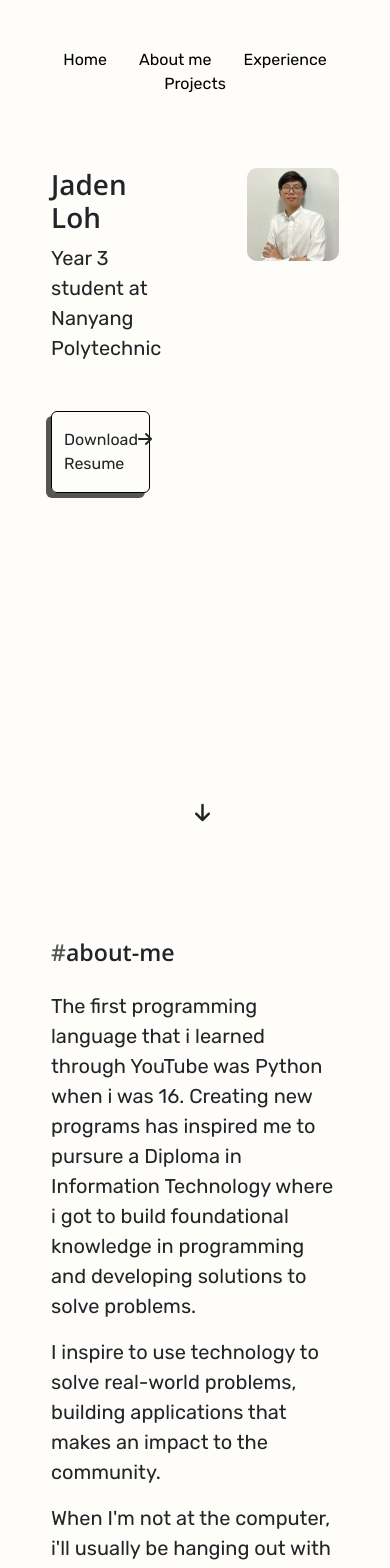
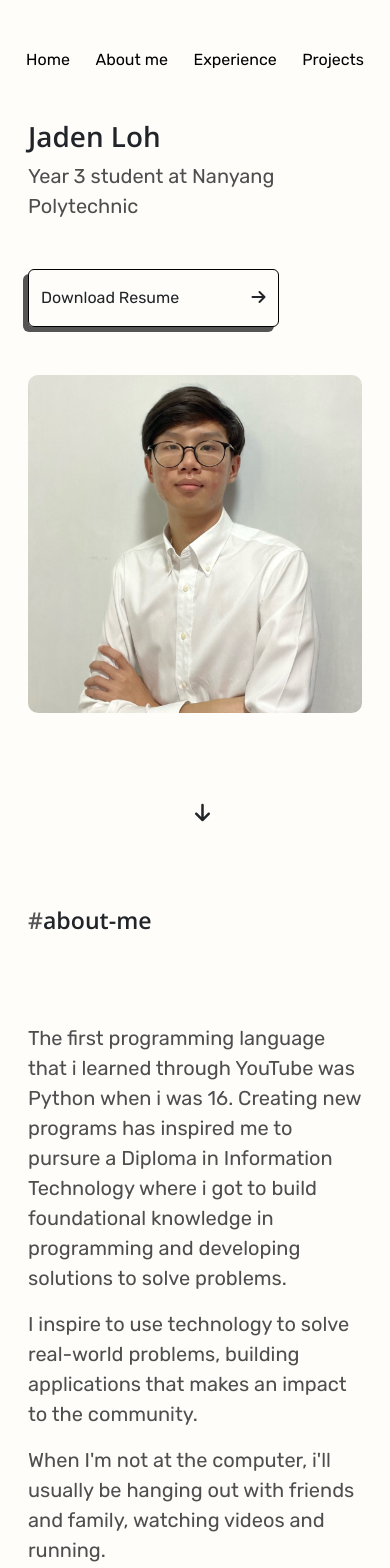
Before and after one commit to jadenlohh/portfolio, a React (Create React App) app: page / in a window 390 px wide. Shown: the top 1568 px of the page. Built offline with nearby package versions, Linux system fonts and the light colour scheme; the HTML template or start-up script is replaced by a standard one.

Commit message:
style: add responsive design to mobile devices

```diff
--- a/src/App.css
+++ b/src/App.css
@@ -1,3 +1,13 @@
 .app {
   width: 80%;
 }
+
+@media (max-width: 575.98px) {
+  .app {
+    width: 100%;
+  }
+
+  main {
+    padding: 0 1rem;
+  }
+}
--- a/src/App.js
+++ b/src/App.js
@@ -6,12 +6,15 @@ import Experience from './components/experience/Experience';
 
 function App() {
   return (
-    <div className='d-flex justify-content-center'>
+    <div className='d-md-flex justify-content-center'>
       <div className='app'>
         <Navbar />
-        <Hero />
-        <AboutMe />
-        <Experience />
+
+        <main>
+          <Hero />
+          <AboutMe />
+          <Experience />
+        </main>
       </div>
     </div>
   );
--- a/src/components/AboutMe.jsx
+++ b/src/components/AboutMe.jsx
@@ -4,7 +4,9 @@ import '../styles/aboutMe.css';
 const AboutMe = () => {
   return (
     <div className='container py-5 my-5' id='about-me'>
-      <h3 className='mb-4'><span style={{color: '#555'}}>#</span>about-me</h3>
+      <h3 className='section-title mb-4'><span style={{color: '#555'}}>#</span>about-me</h3>
+
+      <div className='py-5'>
         <p>
           The first programming language that i learned through YouTube was Python when i was 16. Creating new programs has inspired me to
           pursure a Diploma in Information Technology where i got to build foundational knowledge in programming and developing solutions to
@@ -17,6 +19,7 @@ const AboutMe = () => {
           When I'm not at the computer, i'll usually be hanging out with friends and family, watching videos and running.
         </p>
       </div>
+    </div>
   )
 }
 
--- a/src/components/Hero.jsx
+++ b/src/components/Hero.jsx
@@ -5,9 +5,9 @@ import '../styles/hero.css';
 
 const Hero = () => {
   return (
-    <div className='container hero my-4'>
+    <div className='container hero my-5'>
       <div className='row'>
-        <div className='col-6 text-start'>
+        <div className='col-md-6 col-sm-12 text-start'>
           <div className='d-flex flex-column justify-content-center h-100'>
             <div>
               <h1>Jaden Loh</h1>
@@ -21,7 +21,7 @@ const Hero = () => {
           </div>
         </div>
 
-        <div className='col-6 text-end'>
+        <div className='col-md-6 col-sm-12 text-end mt-5'>
           <img className='img-fluid portrait' src={Portrait} />
         </div>
       </div>
--- a/src/components/Navbar.jsx
+++ b/src/components/Navbar.jsx
@@ -4,11 +4,11 @@ import '../styles/navbar.css';
 
 const Navbar = () => {
   return (
-    <nav className='navbar justify-content-center py-5'>
-      <a className='mx-2 px-2' href='/'>Home</a>
-      <a className='mx-2 px-2' href='#about-me'>About me</a>
-      <a className='mx-2 px-2' href='#experience'>Experience</a>
-      <a className='mx-2 px-2' href='#projects'>Projects</a>
+    <nav className='navbar justify-content-center pt-5'>
+      <a href='/'>Home</a>
+      <a href='#about-me'>About me</a>
+      <a href='#experience'>Experience</a>
+      <a href='#projects'>Projects</a>
     </nav>
   )
 }
--- a/src/components/experience/Experience.jsx
+++ b/src/components/experience/Experience.jsx
@@ -5,7 +5,7 @@ import ExperienceItem from './ExperienceItem';
 const Experience = () => {
   return (
     <div className='container py-5 my-5' id='experience'>
-      <h3 className='mb-4'><span style={{color: '#555'}}>#</span>experience</h3>
+      <h3 className='section-title mb-4'><span style={{color: '#555'}}>#</span>experience</h3>
       <ExperienceItem />
     </div>
   )
--- a/src/components/experience/ExperienceItem.jsx
+++ b/src/components/experience/ExperienceItem.jsx
@@ -3,14 +3,17 @@ import NCSLogo from '../../image/NCS-Logo.png';
 
 const ExperienceItem = () => {
   return (
-    <div className='experience-item px-3 py-5'>
+    <div className='experience-item py-5'>
         <div className='row'>
-          <div className='col-4'>
+          <div className='col-md-4 col-sm-12'>
             <img src={NCSLogo} />
+
             <p className='mt-4 experience-date'>April 2023 - Current</p>
           </div>
-          <div className='col-8'>
+
+          <div className='col-md-8 col-sm-12'>
             <h5>Cloud Security Associate · Internship</h5>
+
             <p className='experience-description'>
               Developed the UI of a Cybersecurity Mesh Architecture and its functionalities, including
               the authentication system, 2FA and access control. Besides that, i also help to mirror the
--- a/src/index.css
+++ b/src/index.css
@@ -4,3 +4,7 @@ body {
   font-family: "Rubik", sans-serif !important;
   font-size: 1.25rem !important;
 }
+
+p {
+  color: #4e4e4e;
+}
--- a/src/styles/aboutMe.css
+++ b/src/styles/aboutMe.css
@@ -1,3 +1,12 @@
 h3 {
   font-family: 'Open Sans', sans-serif;
 }
+
+@media (max-width: 575.98px)  {
+  .section-title {
+    position: sticky;
+    top: 0;
+    background-color: rgba(255, 253, 250, 0.96);
+    padding: 1rem 0;
+  }
+}
--- a/src/styles/experience.css
+++ b/src/styles/experience.css
@@ -5,3 +5,12 @@ h5 {
 .experience-date, .experience-description {
   color: #4e4e4e;
 }
+
+@media (max-width: 575.98px)  {
+  .section-title {
+    position: sticky;
+    top: 0;
+    background-color: rgba(255, 253, 250, 0.96);
+    padding: 1rem 0;
+  }
+}
--- a/src/styles/hero.css
+++ b/src/styles/hero.css
@@ -35,3 +35,9 @@
   50% { bottom: 1rem; }
   100% { bottom: 2.4rem; }
 }
+
+@media (max-width: 575.98px)  {
+  .portrait {
+    width: 100%;
+  }
+}
--- a/src/styles/navbar.css
+++ b/src/styles/navbar.css
@@ -1,5 +1,17 @@
 a {
   color: black;
-  font-size: 1rem;
   text-decoration: none;
+  padding: 0 1rem;
 }
+
+@media (max-width: 575.98px) {
+  .navbar {
+    padding: 0 0.1rem;
+    width: 100%;
+  }
+
+  a {
+    font-size: 1rem;
+    padding: 0 0.8rem;
+  }
+}
```
Lines whose indentation alone changed are shown as unchanged.
